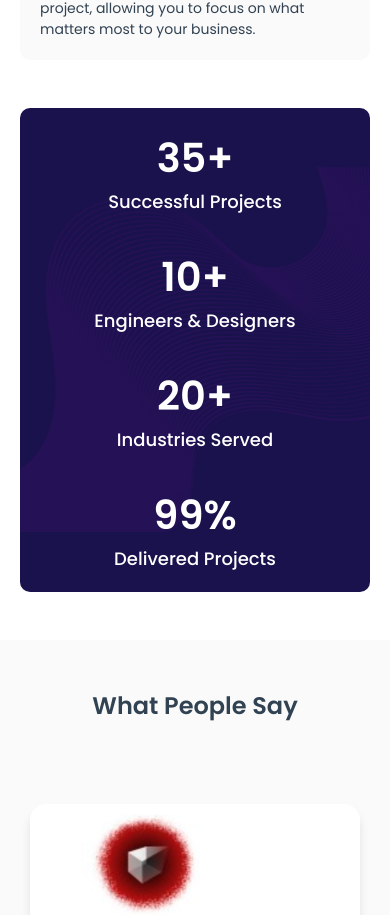
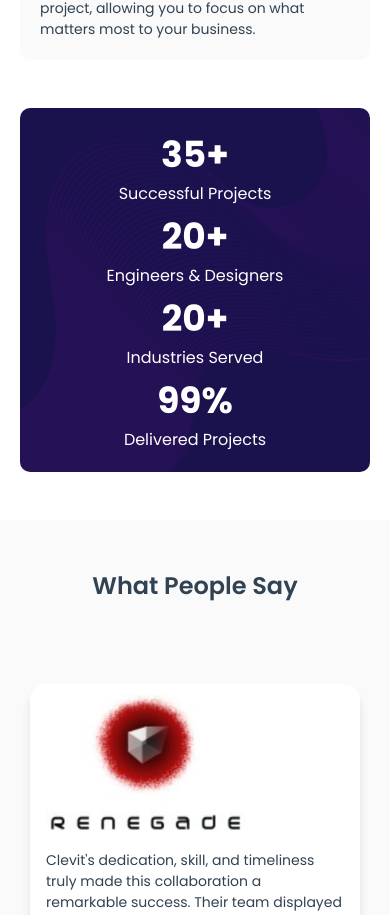
Before and after one commit to CLEVIT-Development/clevit-fe, a React (Vite) app: page /about in a window 390 px wide. Shown: the part 3558-4473 px from the top of the page. Built offline with nearby package versions, Linux system fonts and the light colour scheme.

Commit message:
FIX: Mobile menu height

```diff
--- a/src/common/layout/Header/Header.tsx
+++ b/src/common/layout/Header/Header.tsx
@@ -113,7 +113,7 @@ const Header = forwardRef(
           className={classNames(
             "transition-all duration-700 overflow-hidden desktop:hidden flex flex-col justify-between items-center h-0",
             {
-              ["h-[50vh]"]: isOpen,
+              ["h-[67vh]"]: isOpen,
             }
           )}
           onTransitionEnd={() => {
--- a/src/pages/about/AboutPage.tsx
+++ b/src/pages/about/AboutPage.tsx
@@ -25,7 +25,7 @@ const AboutPage = () => {
       <ReasonSection />
       <TotalSection
         projectsValue={`35+`}
-        stuffValue={`10+`}
+        stuffValue={`20+`}
         servedValue={`20+`}
         deliveredPercent={`99%`}
       />
--- a/src/pages/about/TotalSection.tsx
+++ b/src/pages/about/TotalSection.tsx
@@ -17,8 +17,8 @@ interface TotalItemProps {
 
 const TotalItem = ({ value, title }: TotalItemProps) => (
   <div className="flex flex-col md:items-start items-center">
-    <p className="md:text-4xl text-2xl-3xl text-white">{value}</p>
-    <p className="md:text-md-l text-md text-white">{title}</p>
+    <p className="md:text-4xl text-2xl text-white">{value}</p>
+    <p className="md:text-md-l text-base text-white">{title}</p>
   </div>
 );
 
@@ -31,7 +31,7 @@ const TotalSection = ({ projectsValue, stuffValue, servedValue, deliveredPercent
         style={{
           backgroundImage: isMobile ? `url(${TotalWaveMobile})` : `url(${TotalWaveDesktop})`,
         }}
-        className="w-full flex md:justify-evenly md:space-y-0 space-y-8 md:flex-row flex-col items-center bg-purple-600 md:py-[60px] py-5 rounded-lg-l bg-no-repeat md:bg-totalDesktopPosition bg-totalMobilePosition"
+        className="w-full flex md:justify-evenly md:space-y-0 space-y-1 md:flex-row flex-col items-center bg-purple-600 md:py-[60px] py-5 rounded-lg-l bg-no-repeat md:bg-totalDesktopPosition bg-totalMobilePosition"
       >
         <TotalItem title="Successful Projects" value={projectsValue} />
         <TotalItem title="Engineers & Designers" value={stuffValue} />
--- a/src/pages/home/HomePage.tsx
+++ b/src/pages/home/HomePage.tsx
@@ -7,7 +7,7 @@ import ServiceSection from "@/pages/home/ServiceSection.tsx";
 import TechnologySection from "@/pages/home/TechnologySection.tsx";
 import { Gradient } from "@/shared/gradient/Gradient.tsx";
 
-import CalendlySection from "./CalendlySection";
+// import CalendlySection from "./CalendlySection";
 import FeedbackSection from "./Feedback/FeedbackSection";
 import ProcessSection from "./ProcessSection";
 import ProjectSection from "./Project/ProjectSection";
@@ -24,7 +24,7 @@ const HomePage = () => {
       <AboutSection />
       <TotalSection
         projectsValue={`35+`}
-        stuffValue={`10+`}
+        stuffValue={`20+`}
         servedValue={`20+`}
         deliveredPercent={`99%`}
       />
@@ -34,7 +34,7 @@ const HomePage = () => {
       <ProcessSection />
       <ProjectSection />
       <FeedbackSection />
-      <CalendlySection title="Schedule a free call with a member of our team who will be happy to discuss the services we offer and how they can benefit you." />
+      {/*<CalendlySection title="Schedule a free call with a member of our team who will be happy to discuss the services we offer and how they can benefit you." />*/}
     </Layout>
   );
 };
```
